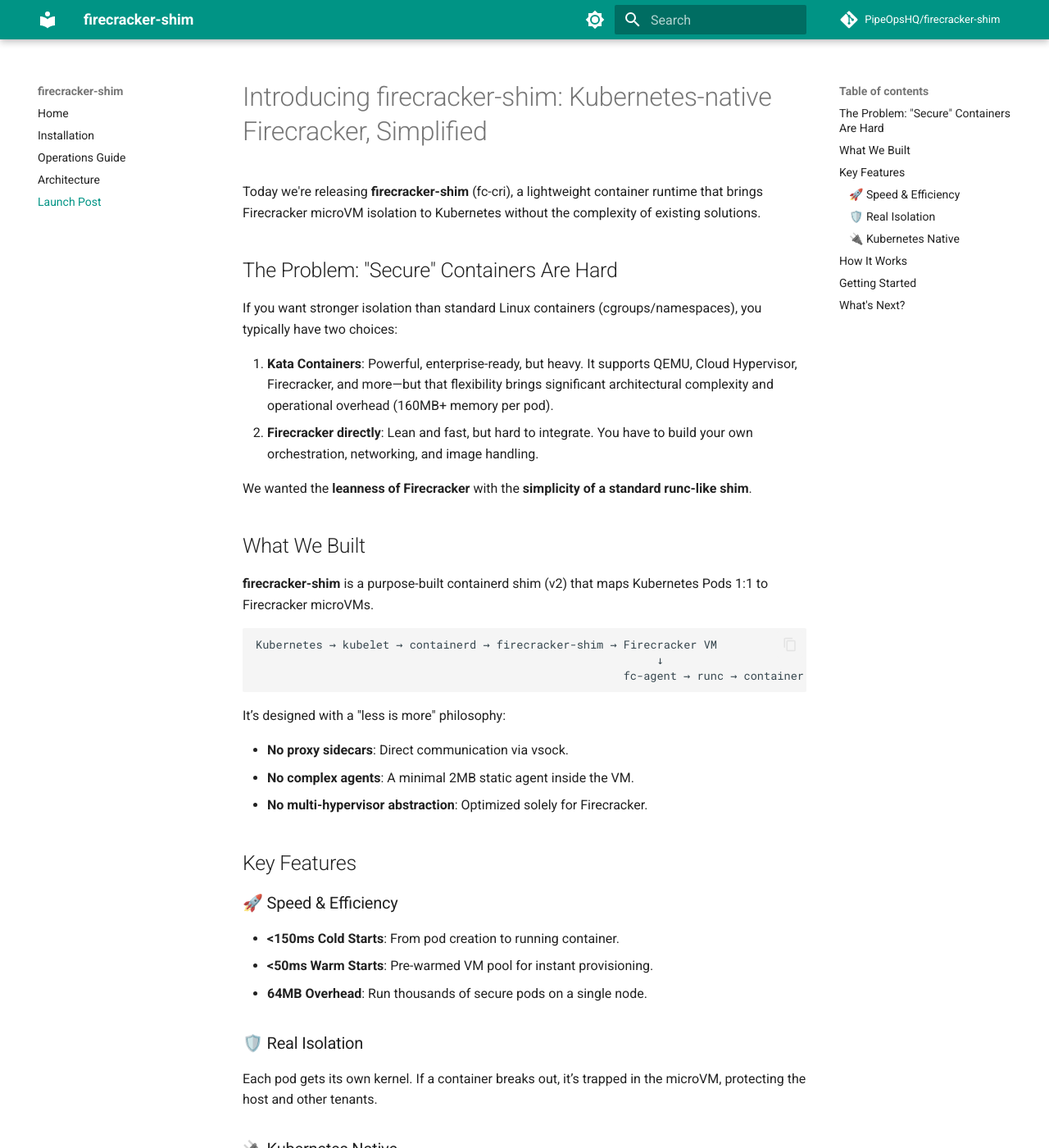
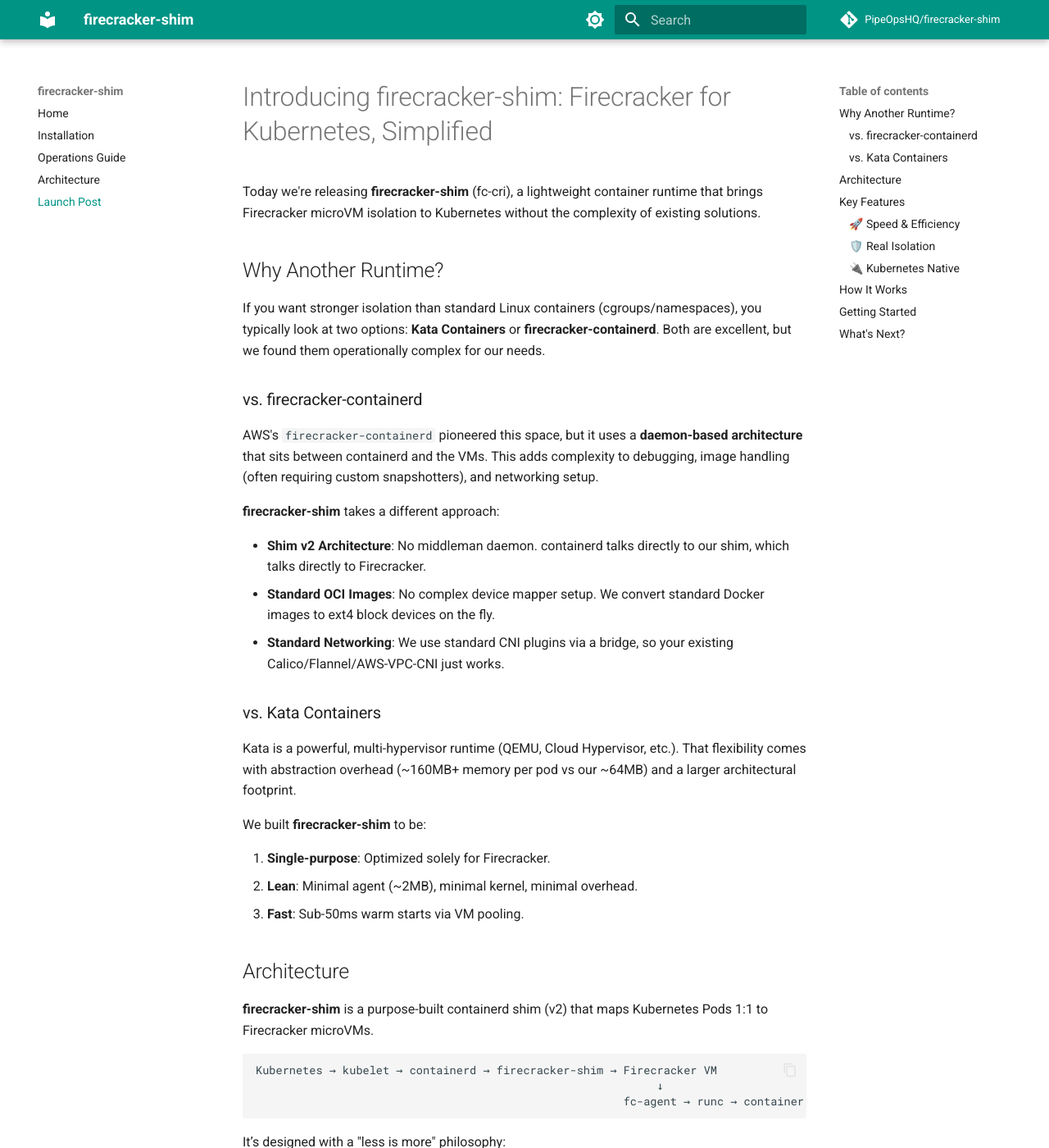
Before and after one commit to PipeOpsHQ/firecracker-shim, an MkDocs documentation site: the page built from docs/launch-post.md, in a window 1280 px wide and 1400 px high. Shown: the whole window at 82% size. Built offline with MkDocs 1.6.1 and Material for MkDocs 9.7.7, drawn with Linux system fonts in a browser that asks for light colours; comment, search, counter and statistics services are not loaded.

Commit message:
docs: Update runtime comparison and architecture in documentation

```diff
--- a/docs/launch-post.md
+++ b/docs/launch-post.md
@@ -1,17 +1,32 @@
-# Introducing firecracker-shim: Kubernetes-native Firecracker, Simplified
+# Introducing firecracker-shim: Firecracker for Kubernetes, Simplified
 
 Today we're releasing **firecracker-shim** (fc-cri), a lightweight container runtime that brings Firecracker microVM isolation to Kubernetes without the complexity of existing solutions.
 
-## The Problem: "Secure" Containers Are Hard
+## Why Another Runtime?
 
-If you want stronger isolation than standard Linux containers (cgroups/namespaces), you typically have two choices:
+If you want stronger isolation than standard Linux containers (cgroups/namespaces), you typically look at two options: **Kata Containers** or **firecracker-containerd**. Both are excellent, but we found them operationally complex for our needs.
 
-1. **Kata Containers**: Powerful, enterprise-ready, but heavy. It supports QEMU, Cloud Hypervisor, Firecracker, and more—but that flexibility brings significant architectural complexity and operational overhead (160MB+ memory per pod).
-2. **Firecracker directly**: Lean and fast, but hard to integrate. You have to build your own orchestration, networking, and image handling.
+### vs. firecracker-containerd
 
-We wanted the **leanness of Firecracker** with the **simplicity of a standard runc-like shim**.
+AWS's `firecracker-containerd` pioneered this space, but it uses a **daemon-based architecture** that sits between containerd and the VMs. This adds complexity to debugging, image handling (often requiring custom snapshotters), and networking setup.
 
-## What We Built
+**firecracker-shim** takes a different approach:
+
+- **Shim v2 Architecture**: No middleman daemon. containerd talks directly to our shim, which talks directly to Firecracker.
+- **Standard OCI Images**: No complex device mapper setup. We convert standard Docker images to ext4 block devices on the fly.
+- **Standard Networking**: We use standard CNI plugins via a bridge, so your existing Calico/Flannel/AWS-VPC-CNI just works.
+
+### vs. Kata Containers
+
+Kata is a powerful, multi-hypervisor runtime (QEMU, Cloud Hypervisor, etc.). That flexibility comes with abstraction overhead (~160MB+ memory per pod vs our ~64MB) and a larger architectural footprint.
+
+We built **firecracker-shim** to be:
+
+1.  **Single-purpose**: Optimized solely for Firecracker.
+2.  **Lean**: Minimal agent (~2MB), minimal kernel, minimal overhead.
+3.  **Fast**: Sub-50ms warm starts via VM pooling.
+
+## Architecture
 
 **firecracker-shim** is a purpose-built containerd shim (v2) that maps Kubernetes Pods 1:1 to Firecracker microVMs.
 
```
Also changed, not shown: README.md (+24 -0 lines), docs/index.md (+24 -0 lines).
